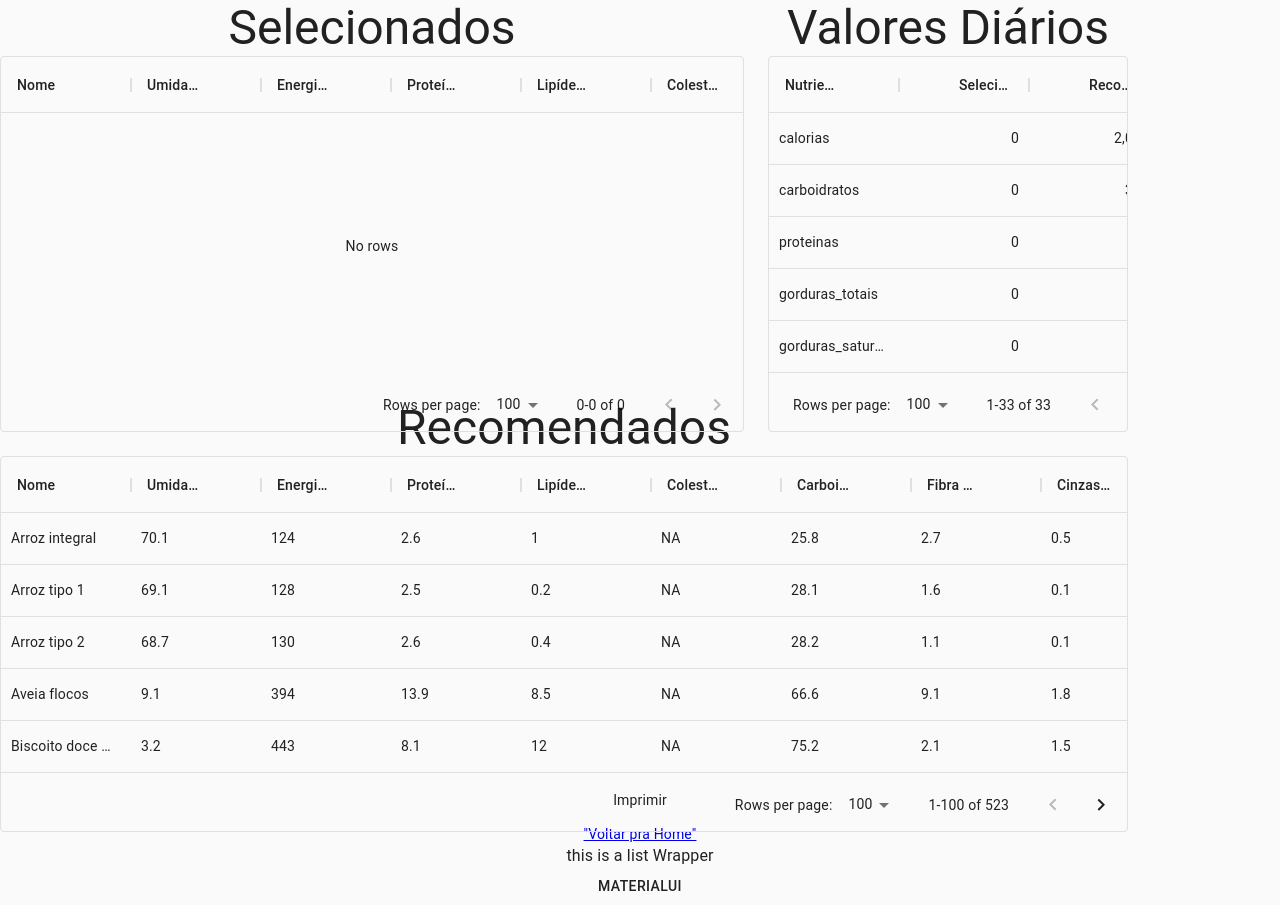
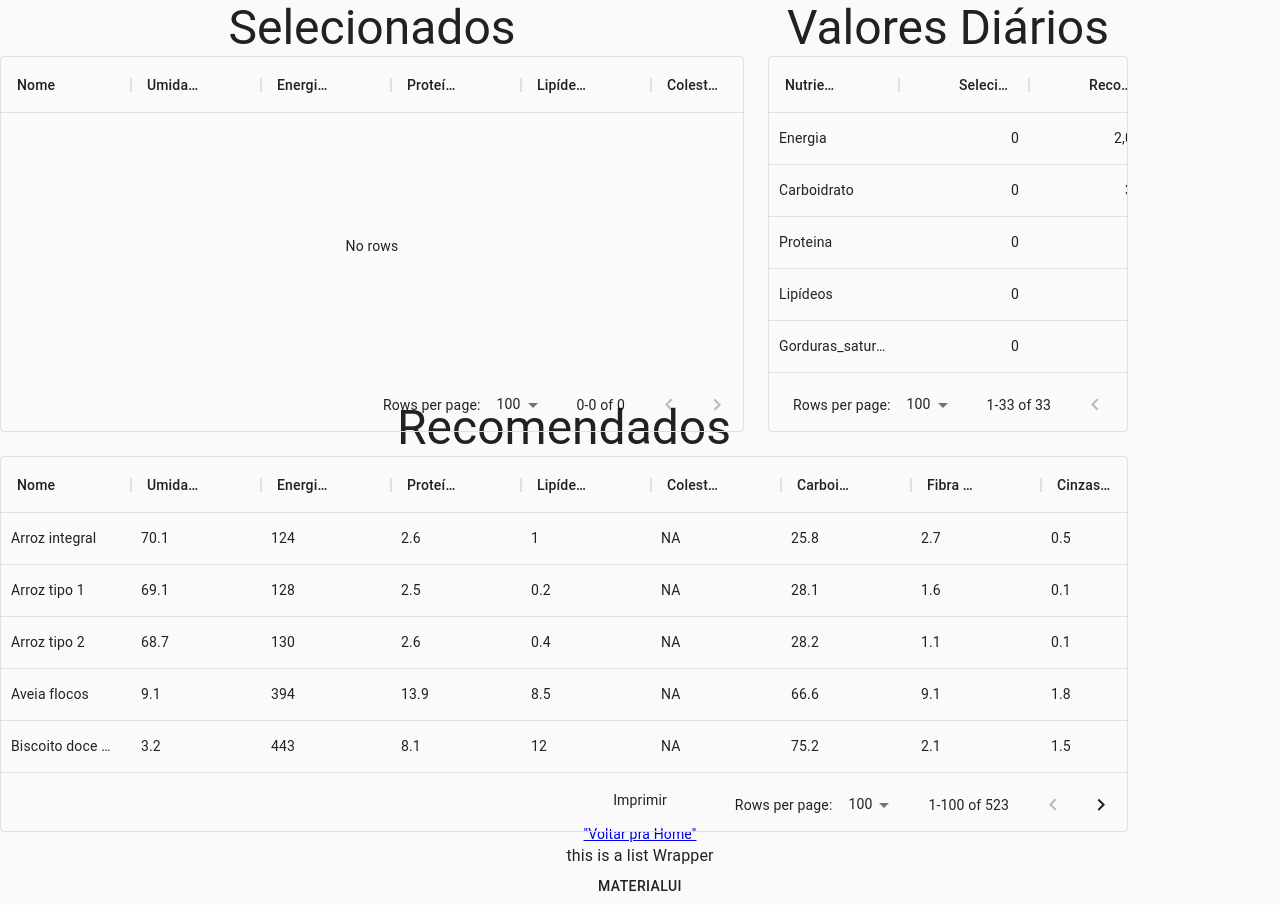
Before and after one commit to istrangeloop/engsoft-TP, a React (Create React App) app in the folder dietario/: page /dieta in a window 1280 px wide. Built offline with nearby package versions, Linux system fonts and the light colour scheme.

Commit message:
Valores totais sendo calculados

```diff
--- /dev/null
+++ b/dietario/src/Component/TabelaValoresTotais.jsx
@@ -0,0 +1,53 @@
+import React, { useState, useEffect } from 'react'
+
+import { DataGrid } from "@material-ui/data-grid"
+import TypoGraphy from "@material-ui/core/Typography";
+import { valoresDiarios } from "./../utils.js";
+
+const TabelaValoresTotais = (props) => {
+
+    const columns = [
+      { field: "nome", headerName: "Nutriente", width: 130 },
+      { field: "selecionado", headerName: "Selecionado", type: "number", width: 130 },
+      { field: "recomendado", headerName: "Recomendado", type: "number", width: 130 },
+      { field: "unidade", headerName: "Unidade", width: 130 },
+    ];
+
+    const [sumTotals, setSumTotals] = useState([])
+    const [foodsInDiet, setFoodsInDiet] = useState([])
+    useEffect(() => { setFoodsInDiet(props.foods.filter(item => props.diet[0].includes(item.id))) },[props])
+    useEffect(() => { if (foodsInDiet.length > 0) { setSumTotals(getSum(foodsInDiet)) } },[foodsInDiet])
+
+    const getSum = (items) => {
+      var keys = Object.keys(items[0])
+      var result = {}
+      keys.forEach((key, index) => {
+        result[key] =  items.map(el => el[key])
+                            .reduce((acc, int) => acc + int)
+      });
+      delete result["Nome"];
+      delete result["id"];
+      return result;
+    }
+
+    const formatRowData = (item) => {
+      return {
+        id: item.id,
+        nome: item.nome,
+        selecionado: sumTotals[item.nome] || 0,
+        recomendado: item.valor,
+        unidade: item.unidade
+      };
+    }
+
+    return (
+      <>
+        <TypoGraphy variant="h3" component="h2">
+          Valores Diários
+        </TypoGraphy>
+        <DataGrid rows={ valoresDiarios.map((item) => formatRowData(item)) } columns={columns} />
+      </>
+    );
+  };
+
+  export default TabelaValoresTotais
--- a/dietario/src/Dieta.jsx
+++ b/dietario/src/Dieta.jsx
@@ -3,32 +3,11 @@ import { Link } from "react-router-dom";
 import { Box, Grid, Typography } from "@material-ui/core";
 import { DataGrid } from "@material-ui/data-grid";
 import TypoGraphy from "@material-ui/core/Typography";
-import { valoresDiarios } from "./utils.js";
 import * as foodNutrients from "./foodNutrients.js";
 import TabelaSelecionados from "./Component/TabelaSelecionados"
 import TabelaRecomendados from "./Component/TabelaRecomendados"
+import TabelaValoresTotais from "./Component/TabelaValoresTotais"
 
-const TabelaValoresDiarios = (props) => {
-  const cols2 = [
-    { field: "nome", headerName: "Nutriente", width: 130 },
-    { field: "selecionado", headerName: "Selecionado", type: "number", width: 130 },
-    { field: "recomendado", headerName: "Recomendado", type: "number", width: 130 },
-    { field: "unidade", headerName: "Unidade", width: 130 },
-  ];
-
-  const rows = valoresDiarios.map((item) => {
-    return { id: item.id, nome: item.nome, selecionado: 0, recomendado: item.valor, unidade: item.unidade };
-  });
-
-  return (
-    <>
-      <TypoGraphy variant="h3" component="h2">
-        Valores Diários
-      </TypoGraphy>
-      <DataGrid rows={rows} columns={cols2} />
-    </>
-  );
-};
 
 // este componente é a interface que contém o que será exibido na tela
 
@@ -71,7 +50,7 @@ class Dieta extends React.Component {
   handleAddItem = (id) => {
     let updatedDiets = this.state.dailyDiets
     updatedDiets[this.state.selectedDay].push(id)
-    console.log(updatedDiets)
+    // console.log(updatedDiets)
     this.setState({ dailyDiets: updatedDiets })
   }
 
@@ -94,7 +73,7 @@ class Dieta extends React.Component {
              selectedRows={this.state.dailyDiets[this.state.selectedDay] || []} />
           </Grid>
           <Grid item xs={4} style={{ height: 400 }}>
-            <TabelaValoresDiarios />
+            <TabelaValoresTotais diet={this.state.dailyDiets} foods={this.state.rows} />
           </Grid>
           <Grid item xs={12} style={{ height: 400, width: "60%" }}>
             <TabelaRecomendados rows={this.state.rows}
--- a/dietario/src/utils.js
+++ b/dietario/src/utils.js
@@ -3,39 +3,39 @@ const sum = (a, b) => {
 }
 
 const valoresDiarios = [
-    { id: 0, nome: 'calorias', valor: 2000, unidade: 'kcal'},
-    { id: 1, nome: 'carboidratos', valor: 300, unidade: 'gramas'},
-    { id: 2, nome: 'proteinas', valor: 75, unidade: 'gramas'},
-    { id: 3, nome: 'gorduras_totais', valor: 55, unidade: 'gramas'},
-    { id: 4, nome: 'gorduras_saturadas', valor: 22, unidade: 'gramas'},
-    { id: 5, nome: 'fibra_alimentar', valor: 25, unidade: 'gramas'},
-    { id: 6, nome: 'sodio', valor: 2400, unidade:  'mg'},
-    { id: 7, nome: 'vitamina_a', valor: 600, unidade: 'µg'},
-    { id: 8, nome: 'vitamina_d', valor: 5, unidade: 'µg'},
-    { id: 9, nome: 'vitamina_c', valor: 45, unidade:  'mg'},
-    { id: 10, nome: 'vitamina_e', valor: 10, unidade:  'mg'},
-    { id: 11, nome: 'tiamina', valor: 1.2, unidade:  'mg'},
-    { id: 12, nome: 'riboflavina', valor: 1.3, unidade:  'mg'},
-    { id: 13, nome: 'niacina', valor: 16, unidade:  'mg'},
-    { id: 14, nome: 'vitamina_b6', valor: 1.3, unidade:  'mg'},
-    { id: 15, nome: 'acido_folico', valor: 400, unidade: 'µg'},
-    { id: 16, nome: 'vitamina_b12', valor: 2.4, unidade: 'µg'},
-    { id: 17, nome: 'biotina', valor: 30, unidade: 'µg'},
-    { id: 18, nome: 'acido_pantotenico', valor: 5, unidade:  'mg'},
-    { id: 19, nome: 'calcio', valor: 1000, unidade:  'mg'},
-    { id: 20, nome: 'ferro', valor: 14, unidade:  'mg'},
-    { id: 21, nome: 'magnesio', valor: 260, unidade:  'mg'},
-    { id: 22, nome: 'zinco', valor: 7, unidade:  'mg'},
-    { id: 23, nome: 'iodo', valor: 130, unidade: 'µg'},
-    { id: 24, nome: 'vitamina_k', valor: 65, unidade: 'µg'},
-    { id: 25, nome: 'fosforo', valor: 700, unidade:  'mg'},
-    { id: 26, nome: 'fluor', valor: 4, unidade:  'mg'},
-    { id: 27, nome: 'cobre', valor: 900, unidade: 'µg'},
-    { id: 28, nome: 'selenio', valor: 34, unidade: 'µg'},
-    { id: 29, nome: 'molibdenio', valor: 45, unidade: 'µg'},
-    { id: 30, nome: 'cromo', valor: 35, unidade: 'µg'},
-    { id: 31, nome: 'manganes', valor: 2.3, unidade:  'mg'},
-    { id: 32, nome: 'colina', valor: 550, unidade:  'mg'}
+    { id: 0, nome: 'Energia', valor: 2000, unidade: 'kcal'},
+    { id: 1, nome: 'Carboidrato', valor: 300, unidade: 'gramas'},
+    { id: 2, nome: 'Proteina', valor: 75, unidade: 'gramas'},
+    { id: 3, nome: 'Lipídeos', valor: 55, unidade: 'gramas'},
+    { id: 4, nome: 'Gorduras_saturadas', valor: 22, unidade: 'gramas'},
+    { id: 5, nome: 'Fibra Alimentar', valor: 25, unidade: 'gramas'},
+    { id: 6, nome: 'Sódio', valor: 2400, unidade:  'mg'},
+    { id: 7, nome: 'Vitamina_a', valor: 600, unidade: 'µg'},
+    { id: 8, nome: 'Vitamina_d', valor: 5, unidade: 'µg'},
+    { id: 9, nome: 'Vitamina C', valor: 45, unidade:  'mg'},
+    { id: 10, nome: 'Vitamina_e', valor: 10, unidade:  'mg'},
+    { id: 11, nome: 'Tiamina', valor: 1.2, unidade:  'mg'},
+    { id: 12, nome: 'Riboflavina', valor: 1.3, unidade:  'mg'},
+    { id: 13, nome: 'Niacina', valor: 16, unidade:  'mg'},
+    { id: 14, nome: 'Vitamina B6', valor: 1.3, unidade:  'mg'},
+    { id: 15, nome: 'Ácido Fólico', valor: 400, unidade: 'µg'},
+    { id: 16, nome: 'Vitamina B12', valor: 2.4, unidade: 'µg'},
+    { id: 17, nome: 'Biotina', valor: 30, unidade: 'µg'},
+    { id: 18, nome: 'Ácido Pantotenico', valor: 5, unidade:  'mg'},
+    { id: 19, nome: 'Cálcio', valor: 1000, unidade:  'mg'},
+    { id: 20, nome: 'Ferro', valor: 14, unidade:  'mg'},
+    { id: 21, nome: 'Magnésio', valor: 260, unidade:  'mg'},
+    { id: 22, nome: 'Zinco', valor: 7, unidade:  'mg'},
+    { id: 23, nome: 'Iodo', valor: 130, unidade: 'µg'},
+    { id: 24, nome: 'Vitamina K', valor: 65, unidade: 'µg'},
+    { id: 25, nome: 'Fósforo', valor: 700, unidade:  'mg'},
+    { id: 26, nome: 'Flúor', valor: 4, unidade:  'mg'},
+    { id: 27, nome: 'Cobre', valor: 900, unidade: 'µg'},
+    { id: 28, nome: 'Selênio', valor: 34, unidade: 'µg'},
+    { id: 29, nome: 'Molibdênio', valor: 45, unidade: 'µg'},
+    { id: 30, nome: 'Cromo', valor: 35, unidade: 'µg'},
+    { id: 31, nome: 'Manganês', valor: 2.3, unidade:  'mg'},
+    { id: 32, nome: 'Colina', valor: 550, unidade:  'mg'}
 ]
 
 module.exports = { valoresDiarios, sum }
```
